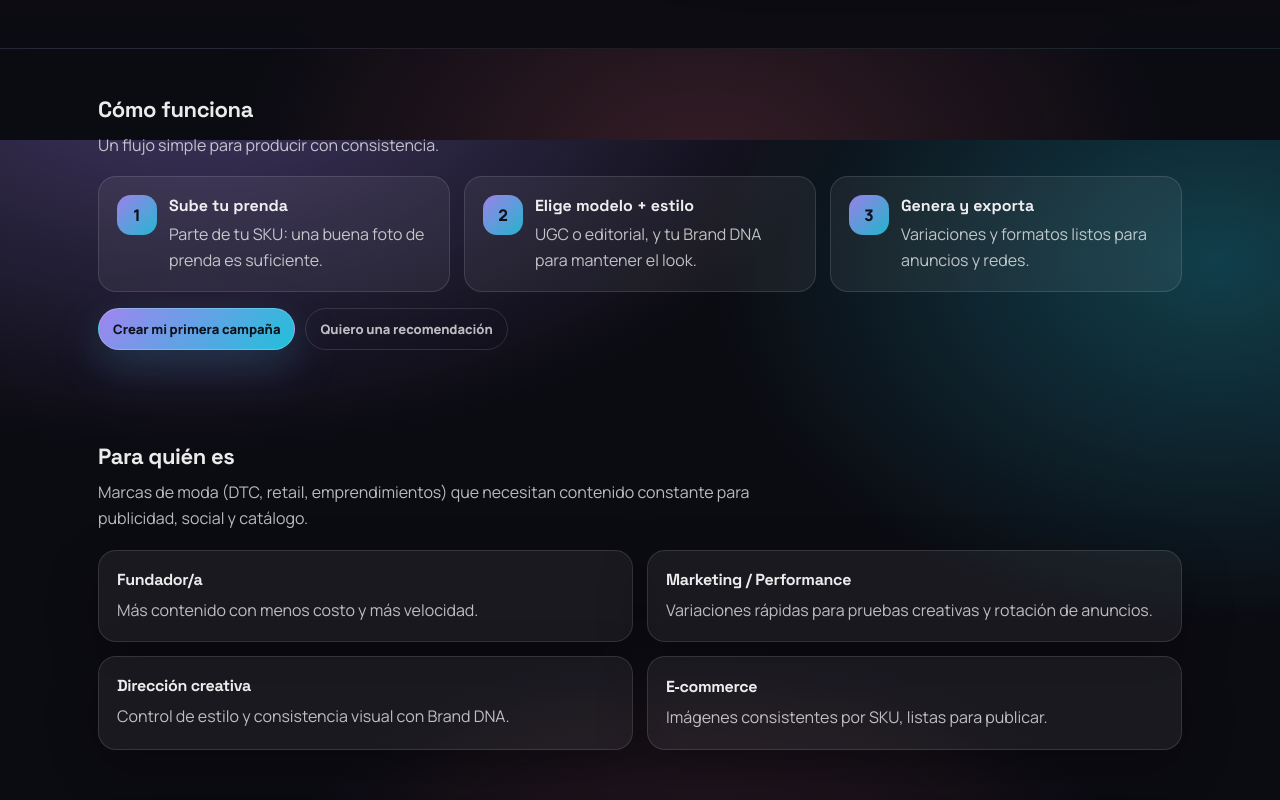
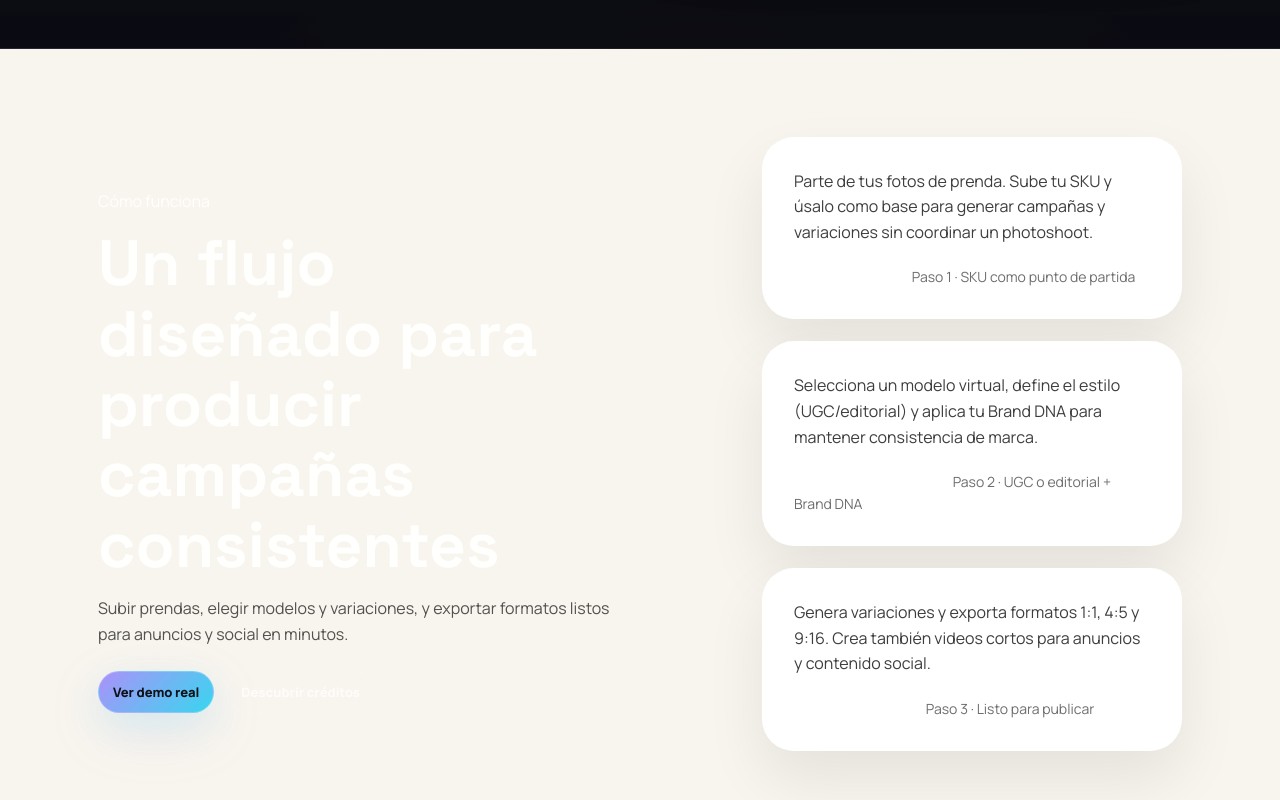
Before and after one commit to Jujo-95/virtual_estudio_web, a React (Vite) app: page / in a window 1280 px wide. Shown: the part 2260-3060 px from the top of the page. Built offline with nearby package versions, Linux system fonts and the light colour scheme.

Commit message:
Update 'Cómo funciona' to Suno-style cards

```diff
--- a/src/App.jsx
+++ b/src/App.jsx
@@ -4,6 +4,7 @@ import Footer from './components/Footer.jsx'
 import FeatureRail from './components/FeatureRail.jsx'
 import NavBar from './components/NavBar.jsx'
 import WhyScroller from './components/WhyScroller.jsx'
+import HowItWorks from './components/HowItWorks.jsx'
 import { SITE } from './lib/site.js'
 
 function App() {
@@ -130,78 +131,7 @@ function App() {
 
         <WhyScroller />
 
-        <section className="vs-section" id="como-funciona">
-          <div className="vs-container">
-            <header className="vs-section-header">
-              <h2 className="vs-h2">Cómo funciona</h2>
-              <p className="vs-subtitle">Un flujo simple para producir con consistencia.</p>
-            </header>
-
-            <div className="vs-steps">
-              <article className="vs-step">
-                <div className="vs-step-num">1</div>
-                <div>
-                  <h3>Sube tu prenda</h3>
-                  <p>Parte de tu SKU: una buena foto de prenda es suficiente.</p>
-                </div>
-              </article>
-              <article className="vs-step">
-                <div className="vs-step-num">2</div>
-                <div>
-                  <h3>Elige modelo + estilo</h3>
-                  <p>UGC o editorial, y tu Brand DNA para mantener el look.</p>
-                </div>
-              </article>
-              <article className="vs-step">
-                <div className="vs-step-num">3</div>
-                <div>
-                  <h3>Genera y exporta</h3>
-                  <p>Variaciones y formatos listos para anuncios y redes.</p>
-                </div>
-              </article>
-            </div>
-
-            <div className="vs-cta-row">
-              <Button href={SITE.appUrl} variant="primary">
-                Crear mi primera campaña
-              </Button>
-              <Button href="#contacto" variant="ghost">
-                Quiero una recomendación
-              </Button>
-            </div>
-          </div>
-        </section>
-
-        <section className="vs-section" id="para-quien">
-          <div className="vs-container">
-            <header className="vs-section-header">
-              <h2 className="vs-h2">Para quién es</h2>
-              <p className="vs-subtitle">
-                Marcas de moda (DTC, retail, emprendimientos) que necesitan contenido
-                constante para publicidad, social y catálogo.
-              </p>
-            </header>
-
-            <div className="vs-grid vs-grid--2">
-              <article className="vs-card">
-                <h3>Fundador/a</h3>
-                <p>Más contenido con menos costo y más velocidad.</p>
-              </article>
-              <article className="vs-card">
-                <h3>Marketing / Performance</h3>
-                <p>Variaciones rápidas para pruebas creativas y rotación de anuncios.</p>
-              </article>
-              <article className="vs-card">
-                <h3>Dirección creativa</h3>
-                <p>Control de estilo y consistencia visual con Brand DNA.</p>
-              </article>
-              <article className="vs-card">
-                <h3>E‑commerce</h3>
-                <p>Imágenes consistentes por SKU, listas para publicar.</p>
-              </article>
-            </div>
-          </div>
-        </section>
+        <HowItWorks />
 
         <section className="vs-section" id="creditos">
           <div className="vs-container">
--- /dev/null
+++ b/src/components/HowItWorks.jsx
@@ -0,0 +1,62 @@
+const STEPS = [
+  {
+    title: 'Sube tu prenda',
+    subtitle: 'SKU como punto de partida',
+    description:
+      'Parte de tus fotos de prenda. Sube tu SKU y úsalo como base para generar campañas y variaciones sin coordinar un photoshoot.',
+  },
+  {
+    title: 'Elige modelo + estilo',
+    subtitle: 'UGC o editorial + Brand DNA',
+    description:
+      'Selecciona un modelo virtual, define el estilo (UGC/editorial) y aplica tu Brand DNA para mantener consistencia de marca.',
+  },
+  {
+    title: 'Genera y exporta',
+    subtitle: 'Listo para publicar',
+    description:
+      'Genera variaciones y exporta formatos 1:1, 4:5 y 9:16. Crea también videos cortos para anuncios y contenido social.',
+  },
+]
+
+function HowItWorks() {
+  return (
+    <section className="vs-section vs-section--how" id="como-funciona">
+      <div className="vs-container vs-how-grid">
+        <div className="vs-how-copy">
+          <p className="vs-kicker">Cómo funciona</p>
+          <h2 className="vs-how-title">Un flujo diseñado para producir campañas consistentes</h2>
+          <p className="vs-how-subtitle">
+            Subir prendas, elegir modelos y variaciones, y exportar formatos listos para anuncios y social en minutos.
+          </p>
+          <div className="vs-how-cta">
+            <button type="button" className="vs-btn vs-btn--primary">
+              Ver demo real
+            </button>
+            <button type="button" className="vs-btn vs-btn--ghost">
+              Descubrir créditos
+            </button>
+          </div>
+        </div>
+
+        <div className="vs-how-cards" aria-label="Pasos del flujo">
+          {STEPS.map((item, idx) => (
+            <article key={item.title} className="vs-how-card">
+              <p>{item.description}</p>
+              <div className="vs-how-card-meta">
+                <div className="vs-how-card-person">
+                  <span className="vs-how-card-name">{item.title}</span>
+                  <span className="vs-how-card-role">
+                    Paso {idx + 1} · {item.subtitle}
+                  </span>
+                </div>
+              </div>
+            </article>
+          ))}
+        </div>
+      </div>
+    </section>
+  )
+}
+
+export default HowItWorks
--- a/src/index.css
+++ b/src/index.css
@@ -606,6 +606,98 @@ input {
   border-bottom: 1px solid rgba(255, 255, 255, 0.06);
 }
 
+.vs-section--how {
+  padding: 88px 0 100px;
+  background: #f8f5ee;
+}
+
+.vs-how-grid {
+  display: grid;
+  grid-template-columns: 1fr minmax(300px, 420px);
+  gap: 48px;
+  align-items: center;
+}
+
+.vs-how-copy {
+  max-width: 520px;
+}
+
+.vs-how-title {
+  margin: 12px 0 0;
+  font-size: clamp(42px, 5vw, 72px);
+  font-family: 'Space Grotesk', 'Cormorant Garamond', serif;
+  line-height: 1.1;
+}
+
+.vs-how-subtitle {
+  color: rgba(12, 12, 12, 0.7);
+  line-height: 1.6;
+}
+
+.vs-how-cta {
+  margin-top: 24px;
+  display: flex;
+  gap: 12px;
+}
+
+.vs-how-cards {
+  display: flex;
+  flex-direction: column;
+  gap: 22px;
+}
+
+.vs-how-card {
+  border-radius: 32px;
+  padding: 32px;
+  background: #fff;
+  box-shadow: 0 28px 60px rgba(17, 17, 17, 0.08);
+  transition: transform 220ms ease, box-shadow 220ms ease, background 220ms ease;
+}
+
+.vs-how-card:hover {
+  background: linear-gradient(180deg, rgba(255, 134, 60, 0.08), rgba(255, 134, 60, 0.18));
+  box-shadow: 0 30px 70px rgba(17, 17, 17, 0.18);
+  transform: translateY(-6px);
+}
+
+.vs-how-card:hover p {
+  color: #0c0c0c;
+}
+
+.vs-how-card-title,
+.vs-how-card-role {
+  color: inherit;
+}
+
+.vs-how-card p {
+  margin: 0;
+  line-height: 1.6;
+  color: rgba(12, 12, 12, 0.8);
+}
+
+.vs-how-card-meta {
+  margin-top: 20px;
+  display: flex;
+  align-items: center;
+  gap: 12px;
+}
+
+.vs-how-card-name {
+  font-weight: 700;
+  font-size: 16px;
+}
+
+.vs-how-card-role {
+  font-size: 14px;
+  color: rgba(12, 12, 12, 0.6);
+}
+
+@media (max-width: 980px) {
+  .vs-how-grid {
+    grid-template-columns: 1fr;
+  }
+}
+
 .vs-story {
   padding: 82px 0 66px;
   min-height: 100svh;
```
